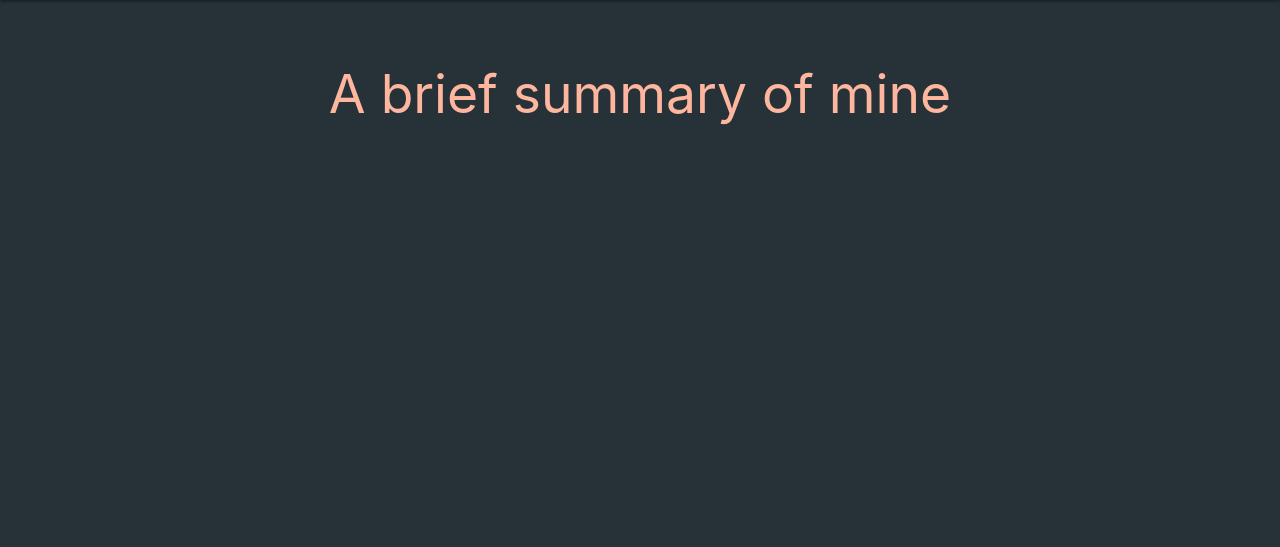
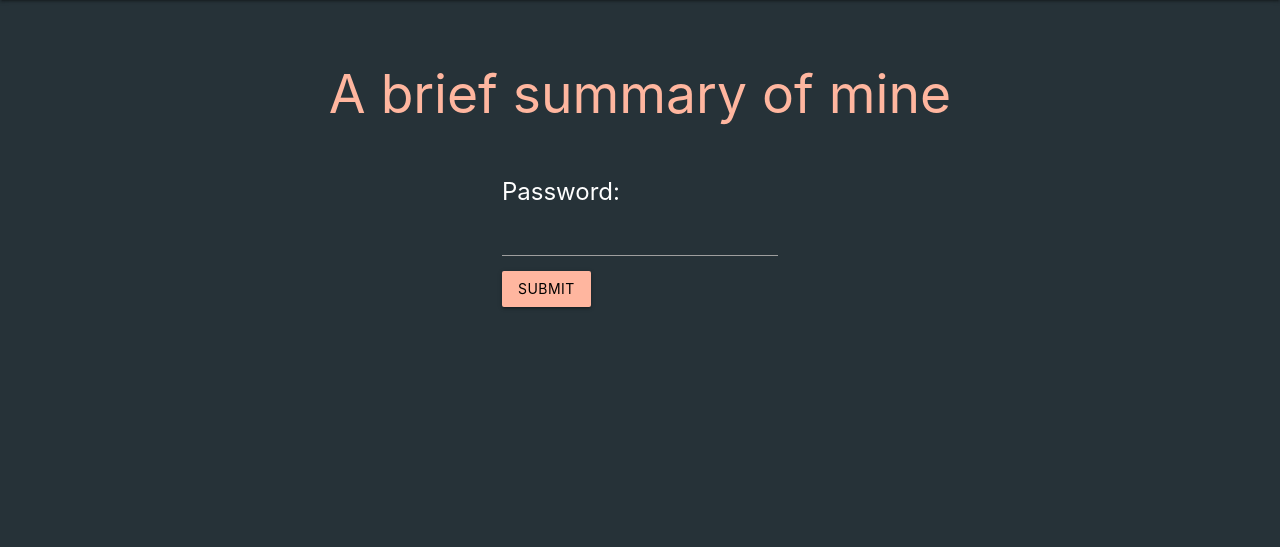
Before and after one commit to T-Platz/Portfolio, a Flask app: page /cv/ in a window 1280 px wide. Shown: the part 64-611 px from the top of the page. Run offline with Flask 2, Linux system fonts and the light colour scheme; some libraries are stand-ins or nearby versions.

Commit message:
Added password authentication for the CV

```diff
--- a/app.py
+++ b/app.py
@@ -1,4 +1,5 @@
-from flask import Flask, render_template
+from flask import Flask, render_template, request, session, redirect, url_for
+from werkzeug.security import check_password_hash, generate_password_hash
 from datetime import datetime
 import json
 
@@ -20,6 +21,21 @@ def cv():
     return render_template('cv.html')
 
 
+@app.route('/auth/', methods=['POST'])
+def auth():
+    session.clear()
+    hashed = generate_password_hash('DevPwd')
+    password = request.form.get('password', None)
+    if password is None or password == '':
+        pass
+    elif check_password_hash(hashed, password):
+        session['auth'] = True
+    else:
+        session['auth'] = False
+
+    return redirect(url_for('cv'))
+
+
 @app.route('/projects/', defaults={'tag': None})
 @app.route('/projects/<tag>/')
 def projects(tag):
@@ -30,4 +46,5 @@ def projects(tag):
 
 
 if __name__ == '__main__':
-    app.run(debug=True)
+    app.secret_key = 'DevKey'
+    app.run(debug=True, host='0.0.0.0')
--- a/templates/cv.html
+++ b/templates/cv.html
@@ -13,6 +13,19 @@
         <!-- login -->
         <div class="container">
             <div class="row">
+                {% if 'auth' not in session or not session['auth'] %}
+                <div class="col s8 offset-s2 m4 offset-m4 l4 offset-l4">
+                    <form method="POST" action="{{ url_for('auth') }}">
+                        <label for="password" class="white-text-x-large">Password:</label><input type="password" name="password" id="password"><br>
+                        <button class="btn waves-effect waves-light contrast-color black-text" type="submit" name="submit">Submit</button>
+                    </form>
+                    {% if 'auth' in session and not session['auth'] %}
+                        <p class="s6 red-text-large darken-4 fade-out">Invalid password</p>
+                    {% endif %}
+                </div>
+                {% else %}
+                    Success!
+                {% endif %}
             </div>
         </div>
     </div>
```
